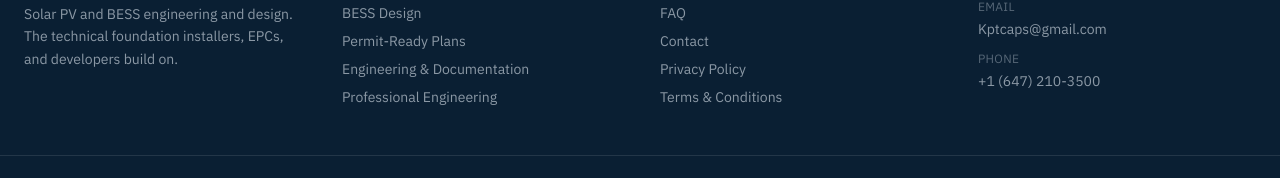
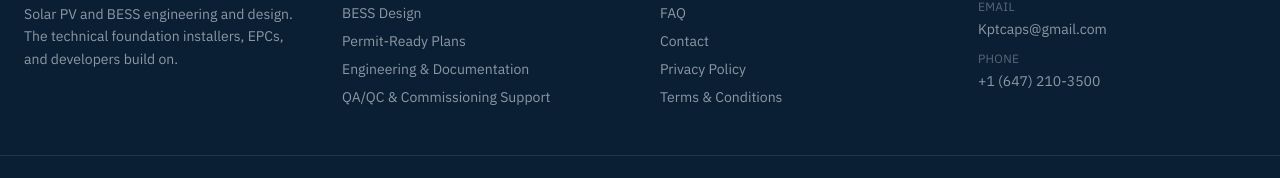
Before and after one commit to sachin1199/KTB-Solar, a React (Vite) app: page / in a window 1280 px wide. Shown: the part 2924-3102 px from the top of the page. Built offline with nearby package versions, Linux system fonts and the light colour scheme; no server answers.

Commit message:
changed footer

```diff
--- a/src/components/Footer.jsx
+++ b/src/components/Footer.jsx
@@ -81,7 +81,7 @@ export default function Footer() {
 
     <li>
       <Link to="/contact" className="hover:text-brand-400 transition-colors">
-        Professional Engineering
+        QA/QC & Commissioning Support
       </Link>
     </li>
   </ul>
```
